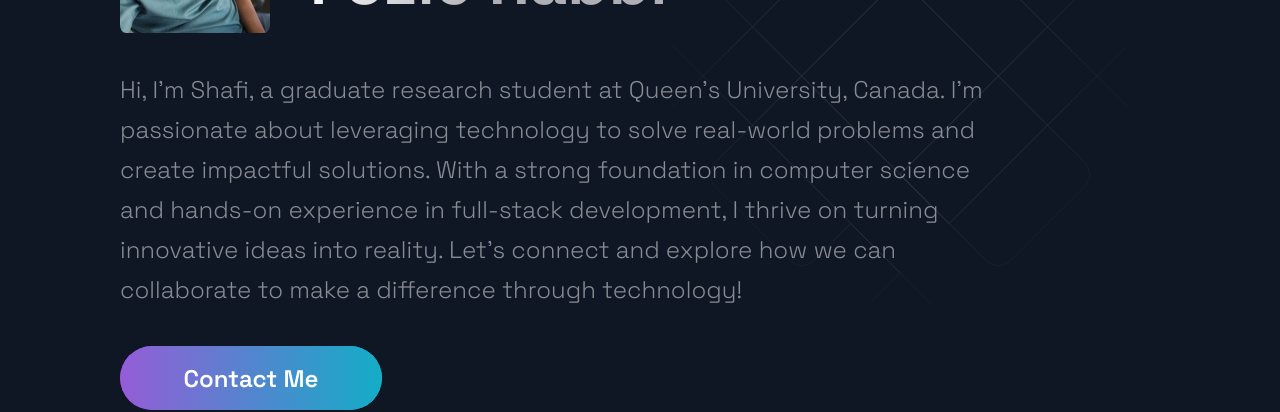
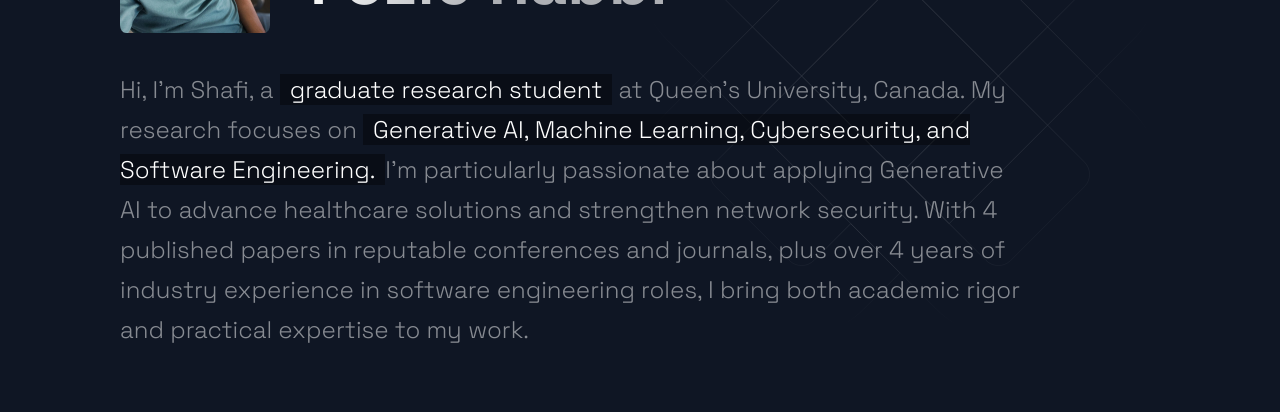
Before and after one commit to devshafi/devshafi.github.io, a Next.js app: page / in a window 1280 px wide. Shown: the part 424-836 px from the top of the page. Built offline with nearby package versions, Linux system fonts and the light colour scheme.

Commit message:
update Hero component; refine introduction and research focus for clarity

```diff
--- a/src/components/Hero/Hero.js
+++ b/src/components/Hero/Hero.js
@@ -18,10 +18,18 @@ const Hero = (props) => (
         </SectionTitle>
       </ImageAndName>
       <SectionText>
-                Hi, I'm Shafi, a graduate research student at Queen's University, Canada. I'm passionate about leveraging technology to solve real-world problems and create impactful solutions. With a strong foundation in computer science and hands-on experience in full-stack development, I thrive on turning innovative ideas into reality. Let's connect and explore how we can collaborate to make a difference through technology!
+        Hi, I'm Shafi, a <FocusSpan>graduate research student</FocusSpan> at Queen's University,
+        Canada. My research focuses on{" "}
+        <FocusSpan>
+          Generative AI, Machine Learning, Cybersecurity, and Software Engineering.
+        </FocusSpan>
+        I'm particularly passionate about applying Generative AI to advance healthcare solutions and
+        strengthen network security. With 4 published papers in reputable conferences and journals,
+        plus over 4 years of industry experience in software engineering roles, I bring both academic
+        rigor and practical expertise to my work.
       </SectionText>
 
-            <Button onClick={() => (window.location = "mailto:frshafi49@gmail.com")}>Contact Me</Button>
+      {/* <Button onClick={() => (window.location = "mailto:frshafi49@gmail.com")}>Contact Me</Button> */}
     </LeftSection>
   </Section>
 );
```
Lines whose indentation alone changed are shown as unchanged.
